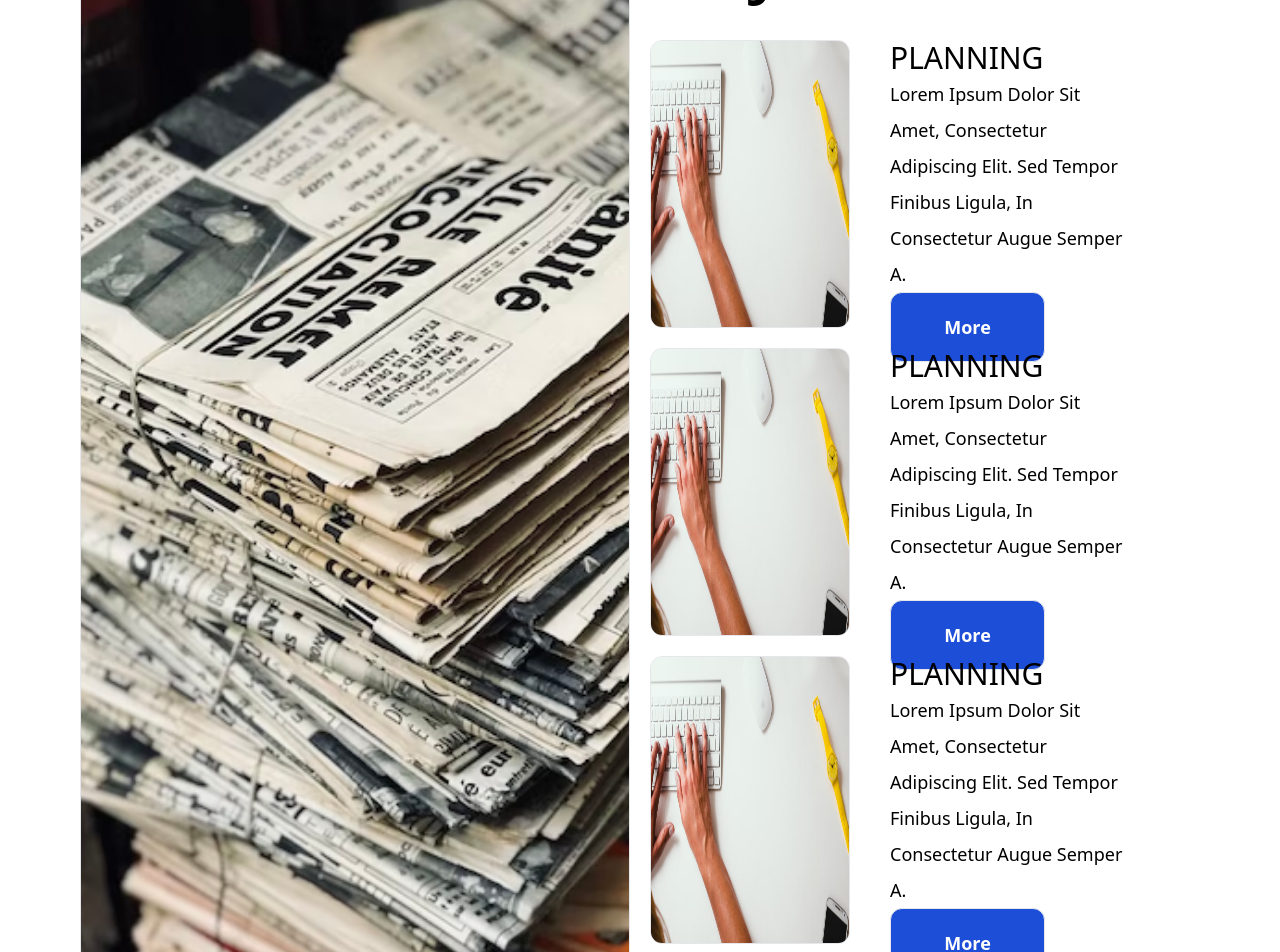
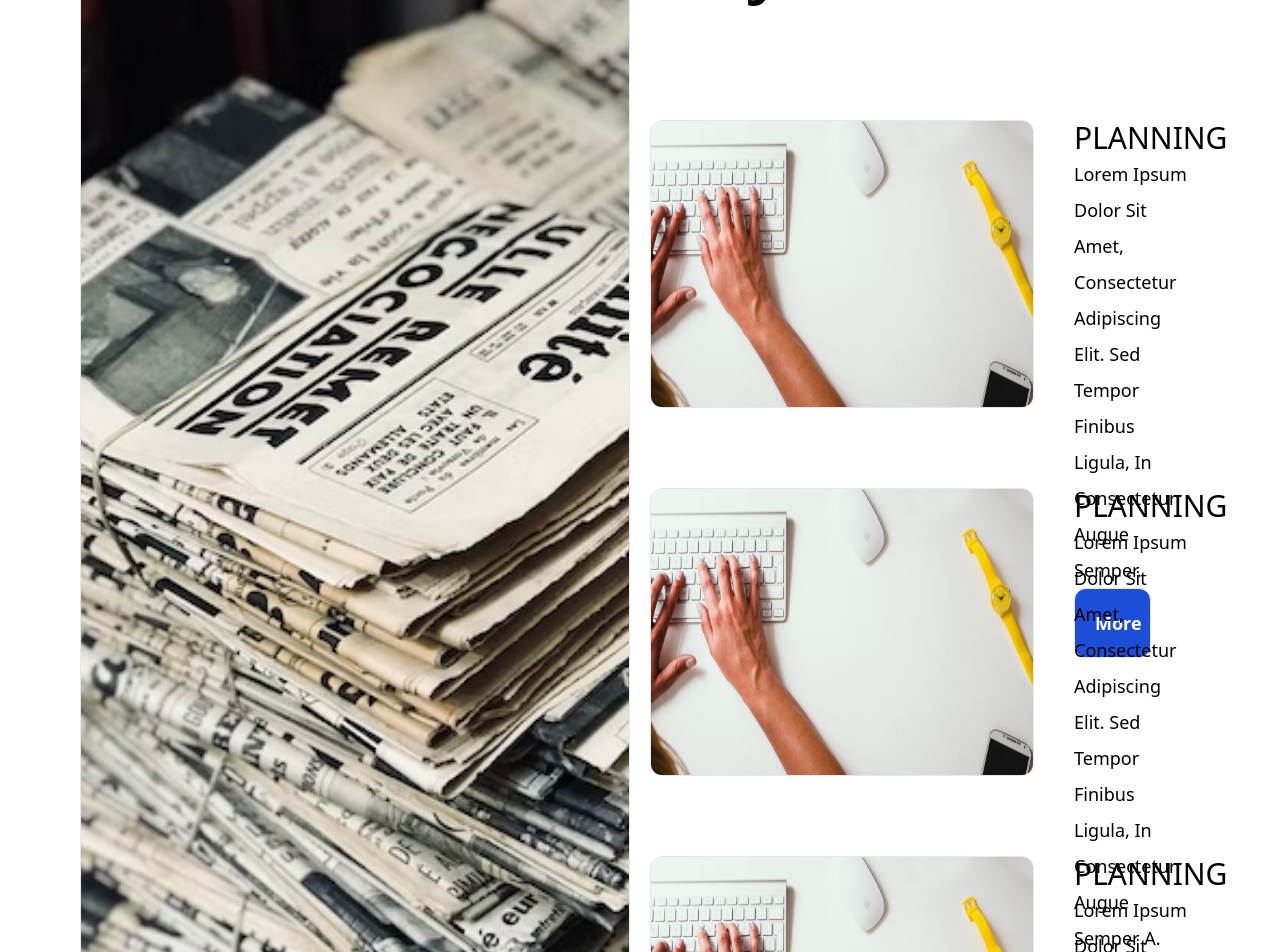
Before and after one commit to yafet-123/smaple-job-version-1, a Next.js app: page / in a window 1280 px wide. Shown: the part 960-1912 px from the top of the page. Built offline with nearby package versions, Linux system fonts and the light colour scheme.

Commit message:
adding news

```diff
--- a/components/News.js
+++ b/components/News.js
@@ -10,12 +10,29 @@ export function News() {
         <h1 className="text-center w-full uppercase text-7xl font-medium my-10">
           job news
         </h1>
-        <div className="flex flex-col md:flex-row w-full h-72 mb-5">
+        <div className="flex flex-col md:flex-row w-full h-72 mt-20">
           <img
             src="/images/bgImage1.avif"
-            width="200px"
-            height="100%"
-            className="border rounded-xl"
+            className="border rounded-xl w-full md:w-96"
+          />
+          <div className="flex flex-col justify-between ml-0 md:ml-10 mt-5 md:mt-0">
+            <h1 className="text-left w-full uppercase text-3xl font-medium">
+              Planning
+            </h1>
+            <p className="text-left capitalize text-lg font-normal leading-9 w-full md:w-3/4">
+              Lorem ipsum dolor sit amet, consectetur adipiscing elit. Sed
+              tempor finibus ligula, in consectetur augue semper.
+            </p>
+            <button className="text-center capitalize text-lg font-bold p-5 bg-blue-700 hover:bg-gray-200 border rounded-xl w-1/2 text-white hover:text-blue-700">
+              More
+            </button>
+          </div>
+        </div>
+
+        <div className="flex flex-col md:flex-row w-full h-72 mt-20">
+          <img
+            src="/images/bgImage1.avif"
+            className="border rounded-xl w-full md:w-96"
           />
           <div className="flex flex-col justify-between ml-0 md:ml-10 mt-5 md:mt-0">
             <h1 className="text-left w-full uppercase text-3xl font-medium">
@@ -31,33 +48,10 @@ export function News() {
           </div>
         </div>
 
-        <div className="flex flex-col md:flex-row w-full h-72 mb-5">
+        <div className="flex flex-col md:flex-row w-full h-72 mt-20">
           <img
             src="/images/bgImage1.avif"
-            width="200px"
-            height="100%"
-            className="border rounded-xl"
-          />
-          <div className="flex flex-col justify-between ml-0 md:ml-10 mt-5 md:mt-0">
-            <h1 className="text-left w-full uppercase text-3xl font-medium">
-              Planning
-            </h1>
-            <p className="text-left capitalize text-lg font-normal leading-9 w-full md:w-3/4">
-              Lorem ipsum dolor sit amet, consectetur adipiscing elit. Sed
-              tempor finibus ligula, in consectetur augue semper a.
-            </p>
-            <button className="text-center capitalize text-lg font-bold p-5 bg-blue-700 hover:bg-gray-200 border rounded-xl w-1/2 text-white hover:text-blue-700">
-              More
-            </button>
-          </div>
-        </div>
-
-        <div className="flex flex-col md:flex-row w-full h-72 mb-5">
-          <img
-            src="/images/bgImage1.avif"
-            width="200px"
-            height="100%"
-            className="border rounded-xl"
+            className="border rounded-xl w-full md:w-96 h-full"
           />
           <div className="flex flex-col justify-between ml-0 md:ml-10 mt-5 md:mt-0">
             <h1 className="text-left w-full uppercase text-3xl font-medium">
```
